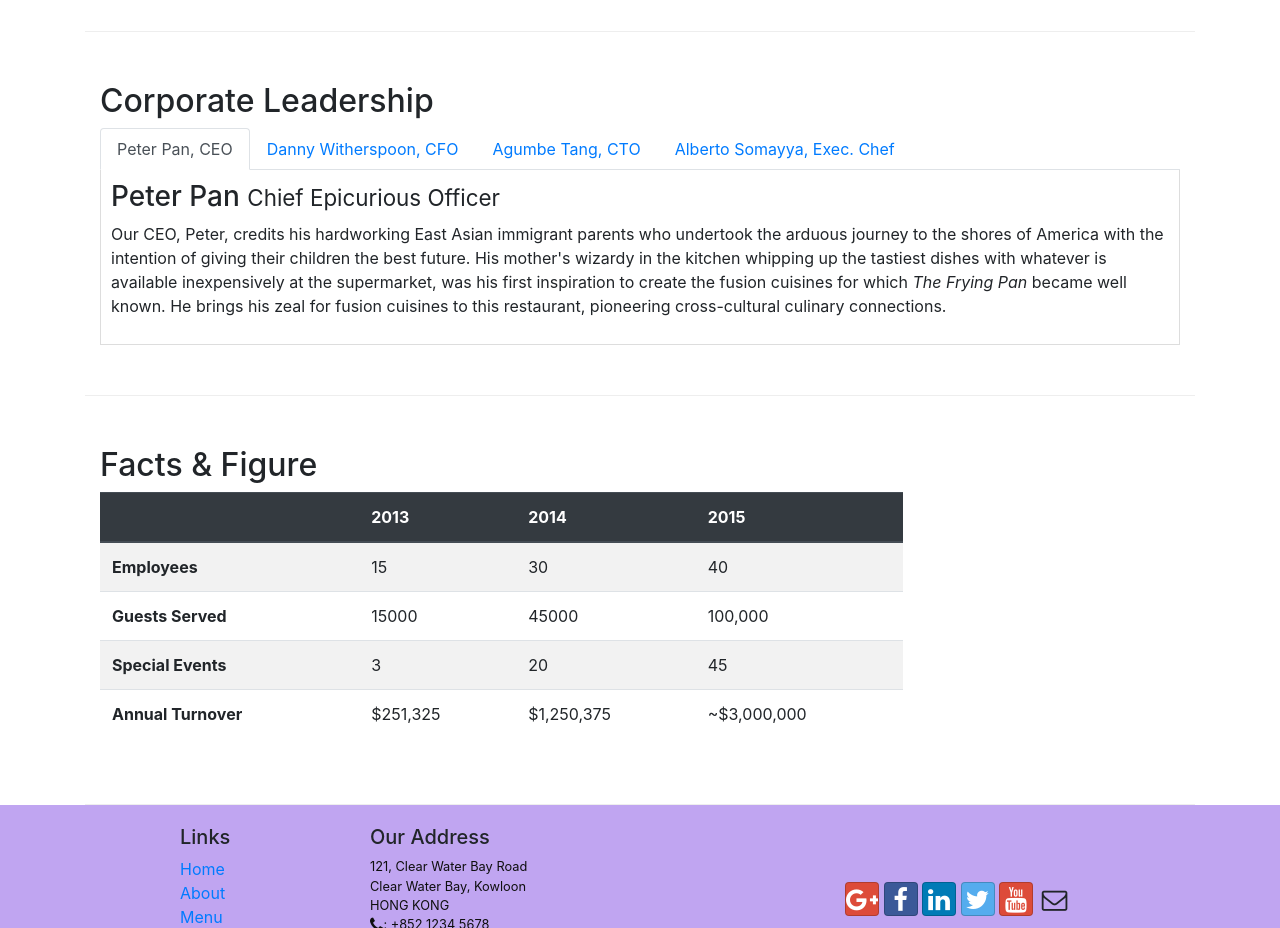
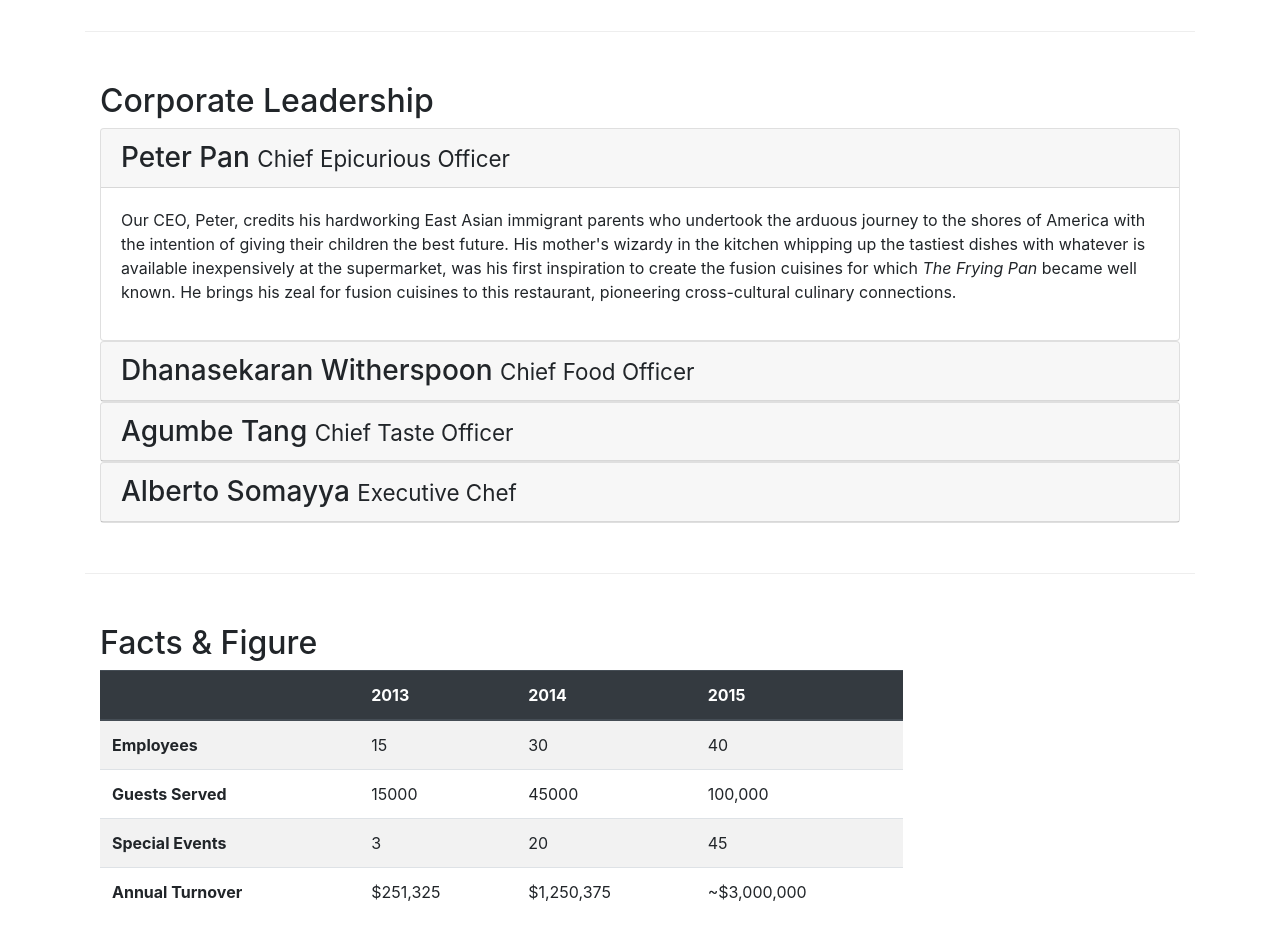
Before and after one commit to nishu-saini/Restaurant-Website, a website: page aboutus.html in a window 1280 px wide. Shown: the part 960-1888 px from the top of the page. Drawn offline with nearby package versions, Linux system fonts and the light colour scheme.

Commit message:
Accordion

```diff
--- a/aboutus.html
+++ b/aboutus.html
@@ -110,47 +110,64 @@
             <div class="col-12">
                 <h2>Corporate Leadership</h2>
 
-                <ul class="nav nav-tabs">
-                    <li class="nav-item">
-                        <a class="nav-link active" href="#peter" role="tab" data-toggle="tab">Peter Pan, CEO</a>
-                    </li>
-                    <li class="nav-item">
-                        <a class="nav-link" href="#danny" role="tab" data-toggle="tab">Danny Witherspoon, CFO</a>
-                    </li>
-                    <li class="nav-item">
-                        <a class="nav-link" href="#agumbe" role="tab" data-toggle="tab">Agumbe Tang, CTO</a>
-                    </li>
-                    <li class="nav-item">
-                        <a class="nav-link" href="#alberto" role="tab" data-toggle="tab">Alberto Somayya, Exec. Chef</a>
-                    </li>
-                </ul>
-
-                <div class="tab-content">
-                    <div role="tabpanel" class="tab-pane fade show active" id="peter">
-                        <h3>Peter Pan <small>Chief Epicurious Officer</small></h3>
-                        <div class="d-none d-sm-block">
-                            <p>Our CEO, Peter, credits his hardworking East Asian immigrant parents who undertook the arduous journey to the shores of America with the intention of giving their children the best future. His mother's wizardy in the kitchen whipping up the tastiest dishes with whatever is available inexpensively at the supermarket, was his first inspiration to create the fusion cuisines for which <em>The Frying Pan</em> became well known. He brings his zeal for fusion cuisines to this restaurant, pioneering cross-cultural culinary connections.</p>
+                <div id="accordion">
+                    <div class="card">
+                        <div class="card-header" role="tab" id="peter-head">
+                            <h3 class="mb-0">
+                                <a data-toggle="collapse" data-target="#peter">
+                                    Peter Pan <small>Chief Epicurious Officer</small>
+                                </a>
+                            </h3>
+                        </div>
+                        <div class="collapse show" id="peter" data-parent="#accordion">
+                            <div class="card-body">
+                                <p>Our CEO, Peter, credits his hardworking East Asian immigrant parents who undertook the arduous journey to the shores of America with the intention of giving their children the best future. His mother's wizardy in the kitchen whipping up the tastiest dishes with whatever is available inexpensively at the supermarket, was his first inspiration to create the fusion cuisines for which <em>The Frying Pan</em> became well known. He brings his zeal for fusion cuisines to this restaurant, pioneering cross-cultural culinary connections.</p>
+                            </div>
                         </div>
                     </div>
 
-                    <div role="tabpanel" class="tab-pane fade" id="danny">
-                        <h3>Dhanasekaran Witherspoon <small>Chief Food Officer</small></h3>
-                        <div class="d-none d-sm-block">
-                            <p>Our CFO, Danny, as he is affectionately referred to by his colleagues, comes from a long established family tradition in farming and produce. His experiences growing up on a farm in the Australian outback gave him great appreciation for varieties of food sources. As he puts it in his own words, <em>Everything that runs, wins, and everything that stays, pays!</em></p>
+                    <div class="card">
+                        <div class="card-header" role="tab" id="danny-head">
+                            <h3 class="mb-0">
+                                <a data-toggle="collapse" data-target="#danny">
+                                    Dhanasekaran Witherspoon <small>Chief Food Officer</small>
+                                </a>
+                            </h3>
+                        </div>
+                        <div class="collapse" id="danny" data-parent="#accordion">
+                            <div class="card-body">
+                                <p>Our CFO, Danny, as he is affectionately referred to by his colleagues, comes from a long established family tradition in farming and produce. His experiences growing up on a farm in the Australian outback gave him great appreciation for varieties of food sources. As he puts it in his own words, <em>Everything that runs, wins, and everything that stays, pays!</em></p>
+                            </div>
                         </div>
                     </div>
 
-                    <div role="tabpanel" class="tab-pane fade" id="agumbe">
-                        <h3>Agumbe Tang <small>Chief Taste Officer</small></h3>
-                        <div class="d-none d-sm-block">
-                            <p>Blessed with the most discerning gustatory sense, Agumbe, our CTO, personally ensures that every dish that we serve meets his exacting tastes. Our chefs dread the tongue lashing that ensues if their dish does not meet his exacting standards. He lives by his motto, <em>You click only if you survive my lick.</em></p>
+                    <div class="card">
+                        <div class="card-header" role="tab" id="agumbe-head">
+                            <h3 class="mb-0">
+                                <a data-toggle="collapse" data-target="#agumbe">
+                                    Agumbe Tang <small>Chief Taste Officer</small>
+                                </a>
+                            </h3>
+                        </div>
+                        <div class="collapse" id="agumbe" data-parent="#accordion">
+                            <div class="card-body">
+                                <p>Blessed with the most discerning gustatory sense, Agumbe, our CTO, personally ensures that every dish that we serve meets his exacting tastes. Our chefs dread the tongue lashing that ensues if their dish does not meet his exacting standards. He lives by his motto, <em>You click only if you survive my lick.</em></p>
+                            </div>
                         </div>
                     </div>
 
-                    <div role="tabpanel" class="tab-pane fade" id="alberto">
-                        <h3>Alberto Somayya <small>Executive Chef</small></h3>
-                        <div class="d-none d-sm-block">
-                            <p>Award winning three-star Michelin chef with wide International experience having worked closely with whos-who in the culinary world, he specializes in creating mouthwatering Indo-Italian fusion experiences. He says, <em>Put together the cuisines from the two craziest cultures, and you get a winning hit! Amma Mia!</em></p>
+                    <div class="card">
+                        <div class="card-header" role="tab" id="alberto-head">
+                            <h3 class="mb-0">
+                                <a data-toggle="collapse" data-target="#alberto">
+                                    Alberto Somayya <small>Executive Chef</small>
+                                </a>
+                            </h3>
+                        </div>
+                        <div class="collapse" id="alberto" data-parent="#accordion">
+                            <div class="card-body">
+                                <p>Award winning three-star Michelin chef with wide International experience having worked closely with whos-who in the culinary world, he specializes in creating mouthwatering Indo-Italian fusion experiences. He says, <em>Put together the cuisines from the two craziest cultures, and you get a winning hit! Amma Mia!</em></p>
+                            </div>
                         </div>
                     </div>
                 </div>
```
Also changed, not shown: css/styles.css (+0 -7 lines).
